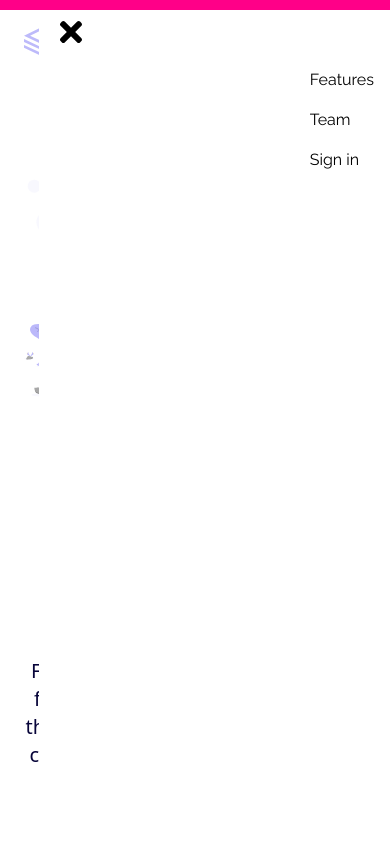
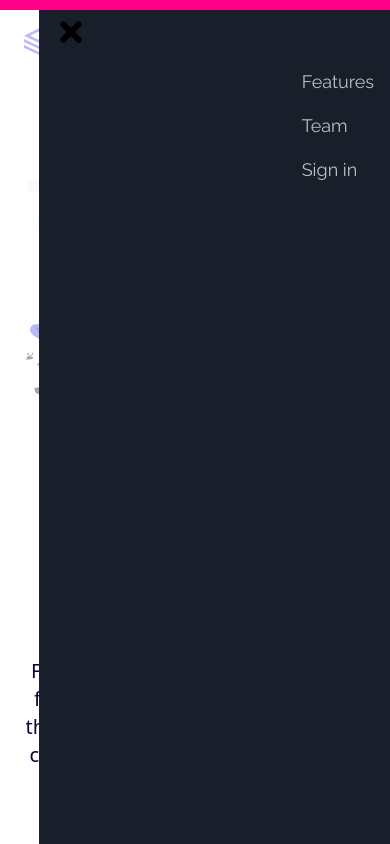
Before and after one commit to abeeebdon/fyloLanding, a React (Vite) app: page / in a window 390 px wide. Both pictures are taken after a click on the element 296 px from the left and 42 px from the top of the page. Shown: the top 844 px of the page. Built offline with nearby package versions, Linux system fonts and the light colour scheme.

Commit message:
Footer left

```diff
--- a/src/Header.tsx
+++ b/src/Header.tsx
@@ -37,7 +37,7 @@ const Header = ({ darkMode, setDarkMode }: Props) => {
           })}
         </div>
         <div
-          className="sm:hidden cursor-pointer text-xl hover:text-white hover:shadow hover:shadow-slate-700"
+          className="sm:hidden cursor-pointer text-xl dark:hover:text-white hover:shadow hover:shadow-slate-700"
           onClick={() => setShowMenu(!showMenu)}
         >
           {!showMenu && <FaBars />}
@@ -54,7 +54,7 @@ const Header = ({ darkMode, setDarkMode }: Props) => {
         </button>
       </div>
       {showMenu && (
-        <article className="sm:hidden  fixed p-4 top-0 right-0 bottom-0  w-[90%] bg-white dark:bg-[#181f2a] dark:text-white">
+        <article className="sm:hidden  fixed p-4 top-0 right-0 bottom-0  w-[90%] bg-[#181f2a] dark:text-white">
           <div
             className="w-fit hover:text-white"
             onClick={() => setShowMenu(!showMenu)}
@@ -62,14 +62,17 @@ const Header = ({ darkMode, setDarkMode }: Props) => {
             <FaTimes
               size={32}
               color="hover:text-white"
-              className="dark:text-lightGray  cursor-pointer "
+              className=" cursor-pointer "
             />
           </div>
           <article className="flex w-full justify-end mt-5">
             <div className="flex flex-col gap-4  ">
               {nav.map((n, i) => {
                 return (
-                  <span className=" cursor-pointer hover:shadow" key={i}>
+                  <span
+                    className=" cursor-pointer hover:text-white text-lightGray text-lg"
+                    key={i}
+                  >
                     {n}
                   </span>
                 );
```
